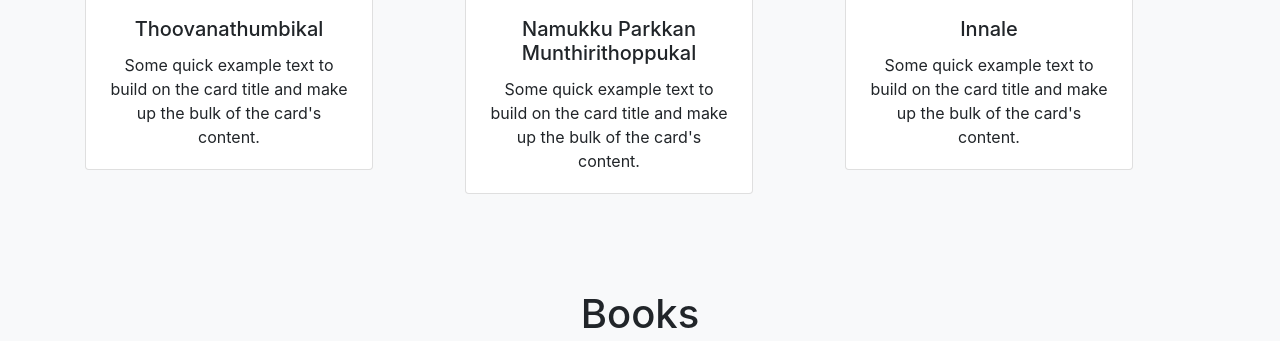
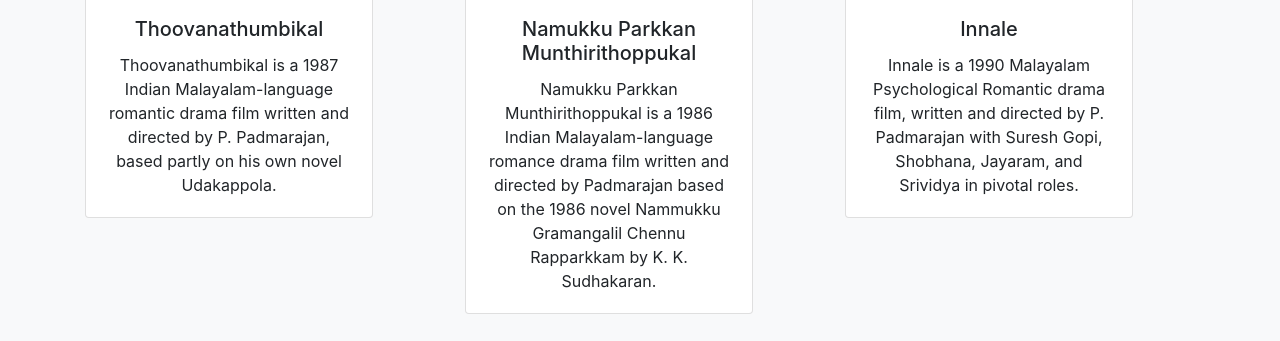
Before and after one commit to sreejagath/padmarajan, a plain HTML site: page index.html in a window 1280 px wide. Shown: the part 735-1076 px from the top of the page. Drawn offline with nearby package versions, Linux system fonts and the light colour scheme.

Commit message:
card content updated

```diff
--- a/index.html
+++ b/index.html
@@ -106,8 +106,7 @@
               <div class="card-body">
                 <h5 class="card-title">Thoovanathumbikal</h5>
                 <p class="card-text">
-                  Some quick example text to build on the card title and make up
-                  the bulk of the card's content.
+                  Thoovanathumbikal is a 1987 Indian Malayalam-language romantic drama film written and directed by P. Padmarajan, based partly on his own novel Udakappola.
                 </p>
               </div>
             </div>
@@ -122,8 +121,7 @@
               <div class="card-body">
                 <h5 class="card-title">Namukku Parkkan Munthirithoppukal</h5>
                 <p class="card-text">
-                  Some quick example text to build on the card title and make up
-                  the bulk of the card's content.
+                  Namukku Parkkan Munthirithoppukal is a 1986 Indian Malayalam-language romance drama film written and directed by Padmarajan based on the 1986 novel Nammukku Gramangalil Chennu Rapparkkam by K. K. Sudhakaran.
                 </p>
               </div>
             </div>
@@ -138,8 +136,8 @@
               <div class="card-body">
                 <h5 class="card-title">Innale</h5>
                 <p class="card-text">
-                  Some quick example text to build on the card title and make up
-                  the bulk of the card's content.
+                  Innale is a 1990 Malayalam Psychological Romantic drama film, written and directed by P. Padmarajan with Suresh Gopi, Shobhana, Jayaram, and Srividya in pivotal roles.
+
                 </p>
               </div>
             </div>
```
